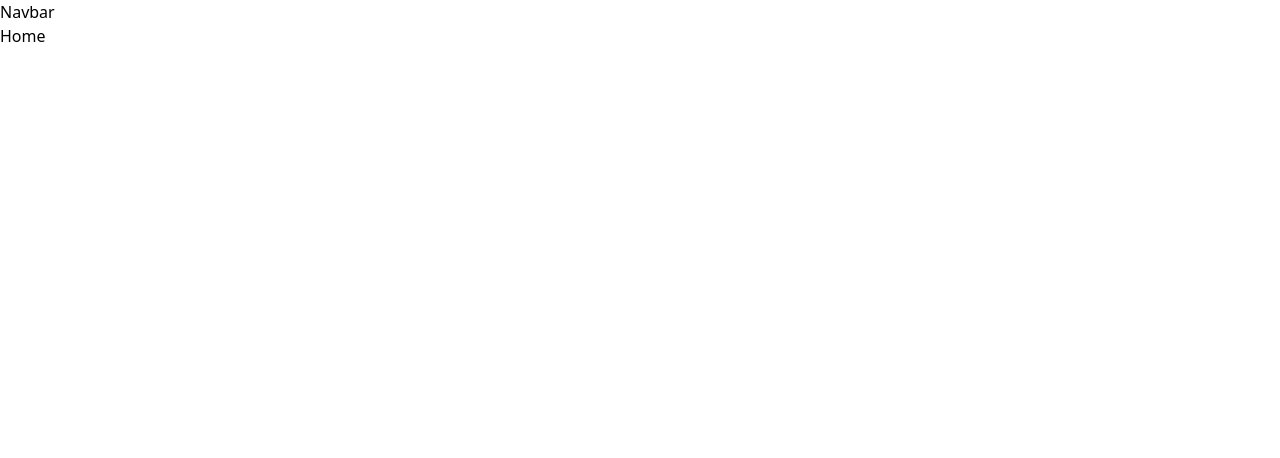
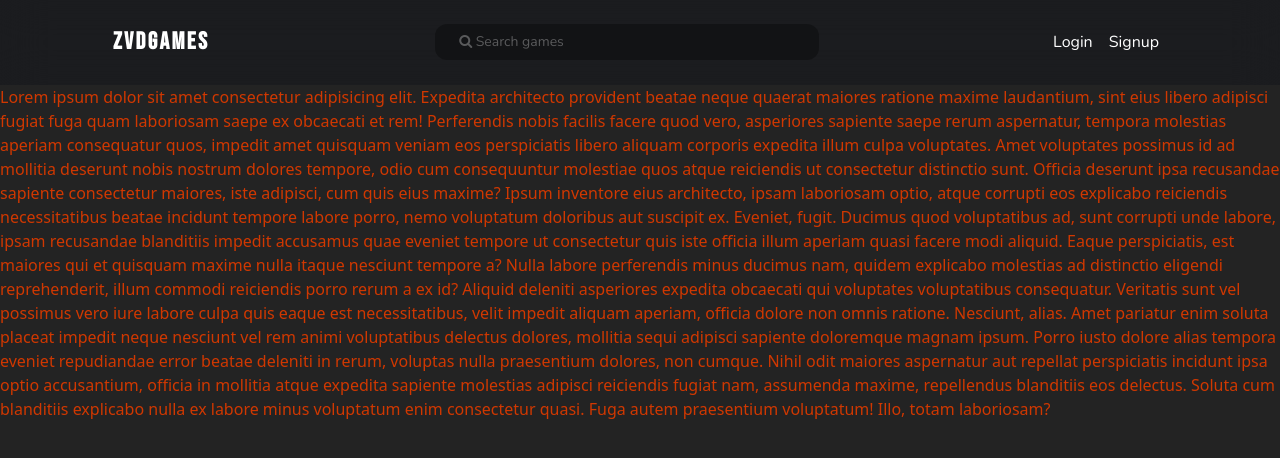
Before and after one commit to aboueidlautaro/zavodgames, a React (Vite) app: page / in a window 1280 px wide. Shown: the top 458 px of the page. Built offline with nearby package versions, Linux system fonts and the light colour scheme.

Commit message:
base navbar

```diff
--- a/index.html
+++ b/index.html
@@ -4,6 +4,10 @@
     <meta charset="UTF-8" />
     <meta name="viewport" content="width=device-width, initial-scale=1.0" />
     <title>Zavod Games - FREE to play games, ALL platforms.</title>
+    <link
+      href="https://stackpath.bootstrapcdn.com/font-awesome/4.7.0/css/font-awesome.min.css"
+      rel="stylesheet"
+    />
   </head>
   <body>
     <div id="root"></div>
--- a/package.json
+++ b/package.json
@@ -9,6 +9,10 @@
     "preview": "vite preview"
   },
   "dependencies": {
+    "@fortawesome/fontawesome-svg-core": "^6.1.2",
+    "@fortawesome/free-regular-svg-icons": "^6.1.2",
+    "@fortawesome/free-solid-svg-icons": "^6.1.2",
+    "@fortawesome/react-fontawesome": "^0.2.0",
     "flowbite": "^1.5.2",
     "flowbite-react": "^0.1.6",
     "react": "^18.2.0",
--- a/src/assets/components/Navbar.jsx
+++ b/src/assets/components/Navbar.jsx
@@ -1,7 +1,35 @@
 import React from "react";
+import { Link } from "react-router-dom";
 
 function Navbar() {
-  return <div>Navbar</div>;
+  return (
+    <header className="top-0 sticky backdrop-blur-xl">
+      <div className="w-full h-22  text-white font-nunito-">
+        <div className="h-22 w-full flex justify-around items-center">
+          <div>
+            <h2 className="text-white font-extrabold font-bebas tracking-widest text-2xl">
+              ZVDGames
+            </h2>
+          </div>
+          <div>
+            <input
+              className="bg-black/30 focus:ring-0 border-none w-96 rounded-xl placeholder:text-white/30  text-white/70 px-6 font-nunito text-sm"
+              type="text"
+              placeholder="&#xf002; Search games"
+            />
+          </div>
+          <div className="flex justify-center items-center font-nunito">
+            <Link className="mx-2" to="/">
+              Login
+            </Link>
+            <Link className="mx-2" to="/">
+              Signup
+            </Link>
+          </div>
+        </div>
+      </div>
+    </header>
+  );
 }
 
 export default Navbar;
--- a/src/assets/routes/Home.jsx
+++ b/src/assets/routes/Home.jsx
@@ -1,7 +1,47 @@
 import React from "react";
 
 function Home() {
-  return <div>Home</div>;
+  return (
+    <>
+      <div className="h-screen text-orange-600">
+        Lorem ipsum dolor sit amet consectetur adipisicing elit. Expedita
+        architecto provident beatae neque quaerat maiores ratione maxime
+        laudantium, sint eius libero adipisci fugiat fuga quam laboriosam saepe
+        ex obcaecati et rem! Perferendis nobis facilis facere quod vero,
+        asperiores sapiente saepe rerum aspernatur, tempora molestias aperiam
+        consequatur quos, impedit amet quisquam veniam eos perspiciatis libero
+        aliquam corporis expedita illum culpa voluptates. Amet voluptates
+        possimus id ad mollitia deserunt nobis nostrum dolores tempore, odio cum
+        consequuntur molestiae quos atque reiciendis ut consectetur distinctio
+        sunt. Officia deserunt ipsa recusandae sapiente consectetur maiores,
+        iste adipisci, cum quis eius maxime? Ipsum inventore eius architecto,
+        ipsam laboriosam optio, atque corrupti eos explicabo reiciendis
+        necessitatibus beatae incidunt tempore labore porro, nemo voluptatum
+        doloribus aut suscipit ex. Eveniet, fugit. Ducimus quod voluptatibus ad,
+        sunt corrupti unde labore, ipsam recusandae blanditiis impedit accusamus
+        quae eveniet tempore ut consectetur quis iste officia illum aperiam
+        quasi facere modi aliquid. Eaque perspiciatis, est maiores qui et
+        quisquam maxime nulla itaque nesciunt tempore a? Nulla labore
+        perferendis minus ducimus nam, quidem explicabo molestias ad distinctio
+        eligendi reprehenderit, illum commodi reiciendis porro rerum a ex id?
+        Aliquid deleniti asperiores expedita obcaecati qui voluptates
+        voluptatibus consequatur. Veritatis sunt vel possimus vero iure labore
+        culpa quis eaque est necessitatibus, velit impedit aliquam aperiam,
+        officia dolore non omnis ratione. Nesciunt, alias. Amet pariatur enim
+        soluta placeat impedit neque nesciunt vel rem animi voluptatibus
+        delectus dolores, mollitia sequi adipisci sapiente doloremque magnam
+        ipsum. Porro iusto dolore alias tempora eveniet repudiandae error beatae
+        deleniti in rerum, voluptas nulla praesentium dolores, non cumque. Nihil
+        odit maiores aspernatur aut repellat perspiciatis incidunt ipsa optio
+        accusantium, officia in mollitia atque expedita sapiente molestias
+        adipisci reiciendis fugiat nam, assumenda maxime, repellendus blanditiis
+        eos delectus. Soluta cum blanditiis explicabo nulla ex labore minus
+        voluptatum enim consectetur quasi. Fuga autem praesentium voluptatum!
+        Illo, totam laboriosam?
+      </div>
+      <div className="h-screen"></div>
+    </>
+  );
 }
 
 export default Home;
--- /dev/null
+++ b/src/assets/static/css/format.css
@@ -0,0 +1,14 @@
+html {
+  background-color: #232323;
+}
+
+input::placeholder {
+  font-family: "FontAwesome", "Nunito";
+  color: lightgrey;
+}
+
+header {
+  background-color: rgba(16 18 27 / 40%);
+  -webkit-backdrop-filter: blur(20px);
+  backdrop-filter: blur(20px);
+}
--- a/src/index.css
+++ b/src/index.css
@@ -1,3 +1,9 @@
+@import url("https://fonts.googleapis.com/css2?family=Nunito:wght@300;400;500;600;700;800;900&display=swap");
+
+@import url("https://fonts.googleapis.com/css2?family=Josefin+Sans:wght@300;400;500;600;700&display=swap");
+
+@import url("https://fonts.googleapis.com/css2?family=Bebas+Neue&display=swap");
+
 @tailwind base;
 @tailwind components;
 @tailwind utilities;
--- a/src/main.jsx
+++ b/src/main.jsx
@@ -2,6 +2,7 @@ import React from "react";
 import ReactDOM from "react-dom/client";
 import App from "./App";
 import "./index.css";
+import "./assets/static/css/format.css";
 
 ReactDOM.createRoot(document.getElementById("root")).render(
   <React.StrictMode>
--- a/tailwind.config.cjs
+++ b/tailwind.config.cjs
@@ -4,7 +4,16 @@ module.exports = {
     "node_modules/flowbite-react/**/*.{js,jsx,ts,tsx}",
   ],
   theme: {
-    extend: {},
+    extend: {
+      fontFamily: {
+        nunito: ["Nunito", "sans-serif"],
+        bebas: ["Bebas Neue", "sans-serif"],
+        josefin: ["Josefin Sans", "sans-serif"],
+      },
+      height: {
+        22: "5.3rem",
+      },
+    },
   },
   plugins: [require("flowbite/plugin")],
 };
```
Also changed, not shown: 1 other file (tests, documents, lock files or other folders).
